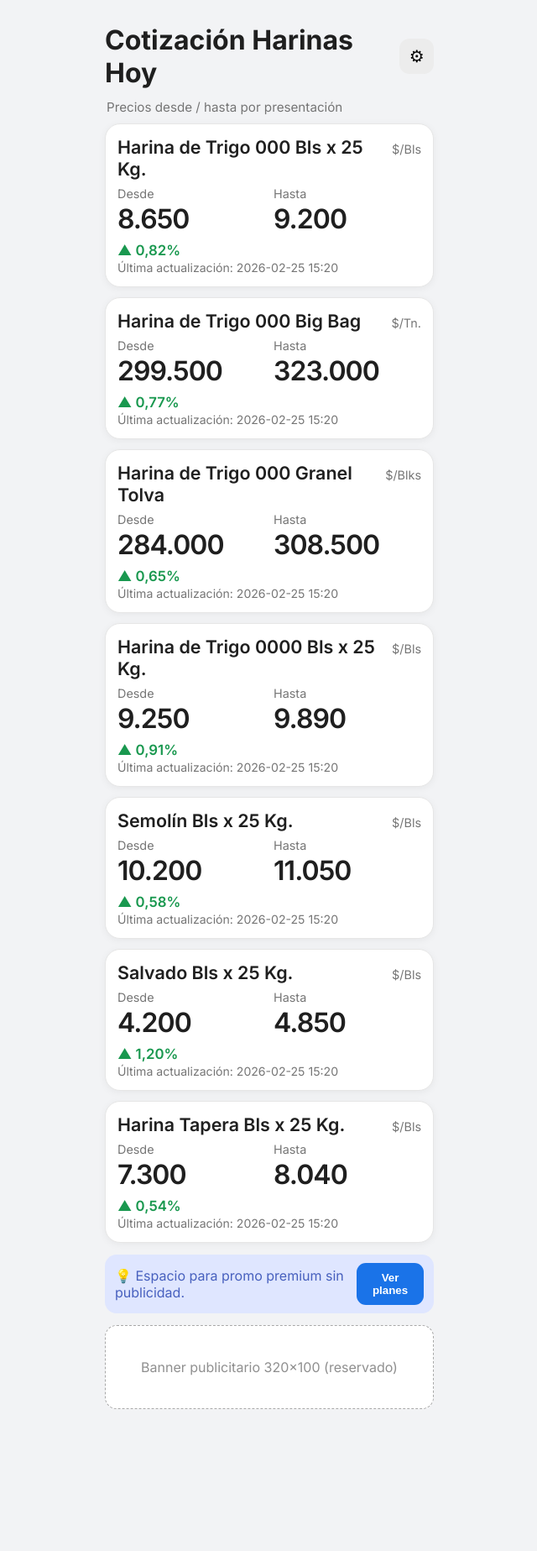
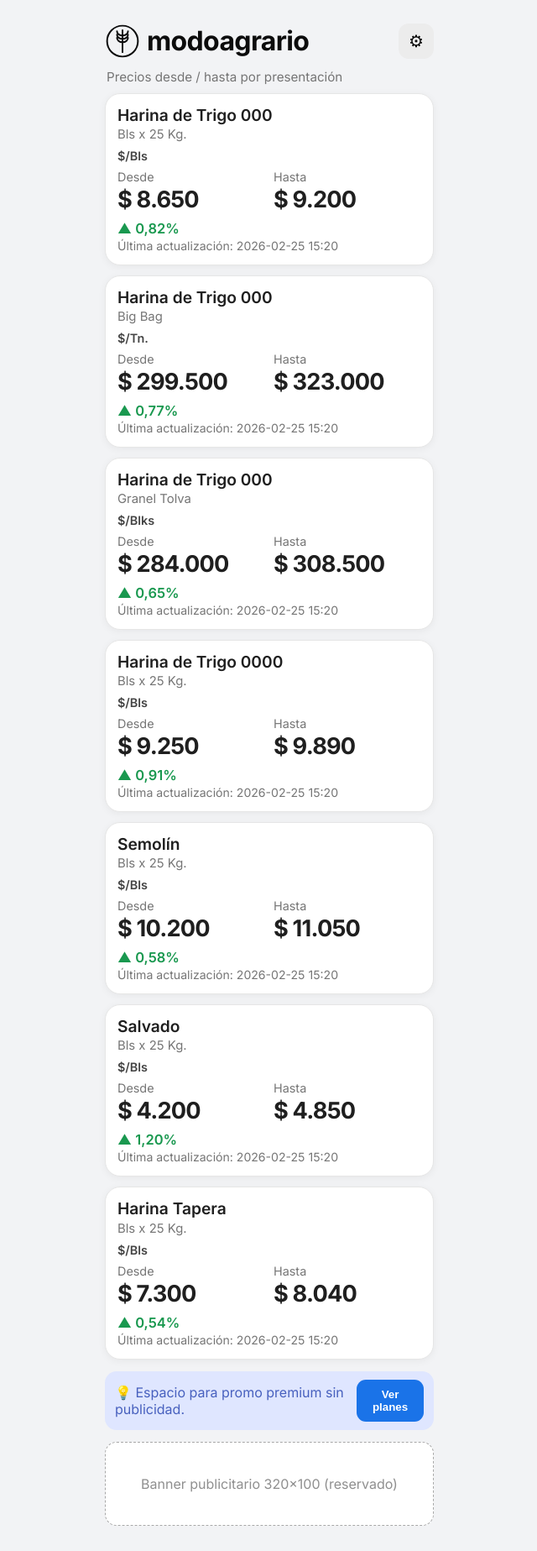
Before and after one commit to ModoAgrario/app, a FastAPI app: page / in a window 1280 px wide. Shown: the whole page at 84% size, without its empty margins (319-959 px from the left). Before the commit the page ends 1678 px from the top, so only its background shows below. Run offline with FastAPI, Linux system fonts and the light colour scheme.

Commit message:
feat: apply modoagrario branding and cleaner flour card layout

```diff
--- a/backend/app/static/app.js
+++ b/backend/app/static/app.js
@@ -2,7 +2,8 @@ const cardsContainer = document.getElementById("cardsContainer");
 
 const PRICE_ROWS = [
   {
-    product: "Harina de Trigo 000 Bls x 25 Kg.",
+    product: "Harina de Trigo 000",
+    presentation: "Bls x 25 Kg.",
     unit: "$/Bls",
     from: 8650,
     to: 9200,
@@ -10,7 +11,8 @@ const PRICE_ROWS = [
     updatedAt: "2026-02-25 15:20",
   },
   {
-    product: "Harina de Trigo 000 Big Bag",
+    product: "Harina de Trigo 000",
+    presentation: "Big Bag",
     unit: "$/Tn.",
     from: 299500,
     to: 323000,
@@ -18,7 +20,8 @@ const PRICE_ROWS = [
     updatedAt: "2026-02-25 15:20",
   },
   {
-    product: "Harina de Trigo 000 Granel Tolva",
+    product: "Harina de Trigo 000",
+    presentation: "Granel Tolva",
     unit: "$/Blks",
     from: 284000,
     to: 308500,
@@ -26,7 +29,8 @@ const PRICE_ROWS = [
     updatedAt: "2026-02-25 15:20",
   },
   {
-    product: "Harina de Trigo 0000 Bls x 25 Kg.",
+    product: "Harina de Trigo 0000",
+    presentation: "Bls x 25 Kg.",
     unit: "$/Bls",
     from: 9250,
     to: 9890,
@@ -34,7 +38,8 @@ const PRICE_ROWS = [
     updatedAt: "2026-02-25 15:20",
   },
   {
-    product: "Semolín Bls x 25 Kg.",
+    product: "Semolín",
+    presentation: "Bls x 25 Kg.",
     unit: "$/Bls",
     from: 10200,
     to: 11050,
@@ -42,7 +47,8 @@ const PRICE_ROWS = [
     updatedAt: "2026-02-25 15:20",
   },
   {
-    product: "Salvado Bls x 25 Kg.",
+    product: "Salvado",
+    presentation: "Bls x 25 Kg.",
     unit: "$/Bls",
     from: 4200,
     to: 4850,
@@ -50,7 +56,8 @@ const PRICE_ROWS = [
     updatedAt: "2026-02-25 15:20",
   },
   {
-    product: "Harina Tapera Bls x 25 Kg.",
+    product: "Harina Tapera",
+    presentation: "Bls x 25 Kg.",
     unit: "$/Bls",
     from: 7300,
     to: 8040,
@@ -60,19 +67,18 @@ const PRICE_ROWS = [
 ];
 
 function money(value) {
-  return new Intl.NumberFormat("es-AR", {
+  return `$ ${new Intl.NumberFormat("es-AR", {
     minimumFractionDigits: 0,
     maximumFractionDigits: 0,
-  }).format(value);
+  }).format(value)}`;
 }
 
 function cardTemplate(item) {
   return `
     <article class="price-card">
-      <div class="title-row">
-        <h2 class="product">${item.product}</h2>
-        <span class="unit">${item.unit}</span>
-      </div>
+      <h2 class="product">${item.product}</h2>
+      <p class="presentation">${item.presentation}</p>
+      <p class="unit">${item.unit}</p>
 
       <div class="metrics">
         <div>
--- a/backend/app/static/styles.css
+++ b/backend/app/static/styles.css
@@ -4,8 +4,6 @@
   --text: #1f1f1f;
   --muted: #757575;
   --line: #e6e6e6;
-  --primary: #111;
-  --blue: #4f67c7;
 }
 
 * {
@@ -30,12 +28,27 @@ body {
   align-items: center;
   justify-content: space-between;
   margin-top: 10px;
+  gap: 10px;
 }
 
-h1 {
-  margin: 0;
+.brand {
+  display: flex;
+  align-items: center;
+  gap: 8px;
+  color: #0c0c0c;
+}
+
+.brand-mark {
+  width: 42px;
+  height: 42px;
+  flex: 0 0 42px;
+}
+
+.brand-text {
   font-size: 2rem;
   font-weight: 700;
+  letter-spacing: -0.02em;
+  line-height: 1;
 }
 
 .icon-btn {
@@ -66,22 +79,24 @@ h1 {
   box-shadow: 0 2px 10px rgba(0, 0, 0, 0.05);
 }
 
-.title-row {
-  display: flex;
-  align-items: baseline;
-  justify-content: space-between;
-  gap: 8px;
+.product {
+  margin: 0;
+  font-size: 1.2rem;
+  font-weight: 600;
+  line-height: 1.15;
 }
 
-.product {
-  margin: 0;
-  font-size: 1.34rem;
-  font-weight: 600;
+.presentation {
+  margin: 3px 0 0;
+  color: var(--muted);
+  font-size: 0.93rem;
 }
 
 .unit {
-  color: var(--muted);
+  margin: 8px 0 0;
+  color: #444;
   font-size: 0.9rem;
+  font-weight: 600;
 }
 
 .metrics {
@@ -99,8 +114,8 @@ h1 {
 
 .metric-value {
   margin: 2px 0 0;
-  font-size: 2rem;
-  font-weight: 600;
+  font-size: 1.7rem;
+  font-weight: 700;
   letter-spacing: -0.03em;
 }
 
@@ -108,7 +123,7 @@ h1 {
   margin: 8px 0 2px;
   color: #19984f;
   font-weight: 600;
-  font-size: 1.05rem;
+  font-size: 1.03rem;
 }
 
 .updated {
@@ -150,11 +165,11 @@ h1 {
 }
 
 @media (max-width: 380px) {
-  h1 {
-    font-size: 1.7rem;
+  .brand-text {
+    font-size: 1.6rem;
   }
 
   .metric-value {
-    font-size: 1.7rem;
+    font-size: 1.45rem;
   }
 }
--- a/backend/app/templates/index.html
+++ b/backend/app/templates/index.html
@@ -15,7 +15,13 @@
   <body>
     <main class="app-shell">
       <header class="topbar">
-        <h1>Cotización Harinas Hoy</h1>
+        <div class="brand" aria-label="Modo Agrario">
+          <svg class="brand-mark" viewBox="0 0 64 64" aria-hidden="true">
+            <circle cx="32" cy="32" r="28" fill="none" stroke="currentColor" stroke-width="3"/>
+            <path d="M32 12v40M32 22c-6 0-10-4-10-8M32 28c-6 0-10-4-10-8M32 34c-6 0-10-4-10-8M32 22c6 0 10-4 10-8M32 28c6 0 10-4 10-8M32 34c6 0 10-4 10-8" stroke="currentColor" stroke-width="3" fill="none" stroke-linecap="round"/>
+          </svg>
+          <span class="brand-text">modoagrario</span>
+        </div>
         <button class="icon-btn" aria-label="Filtros">⚙</button>
       </header>
 
```
